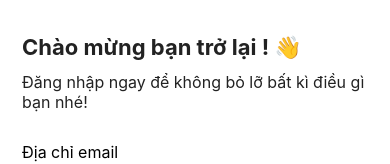
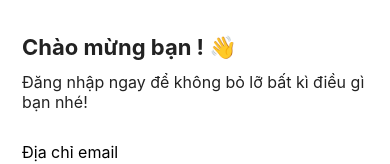
Before and after one commit to minhducdma/cagt-edu, a React Native app: screen /Login in a window 390 px wide. Shown: the top 164 px of the page. Built offline with nearby package versions, Linux system fonts and the light colour scheme.

Commit message:
fix: fixing the welcome text

```diff
--- a/screens/Login.tsx
+++ b/screens/Login.tsx
@@ -29,7 +29,7 @@ const Login = ({ navigation }) => {
               color: COLORS.black,
             }}
           >
-            Chào mừng bạn trở lại ! 👋
+            Chào mừng bạn ! 👋
           </Text>
 
           <Text
```
